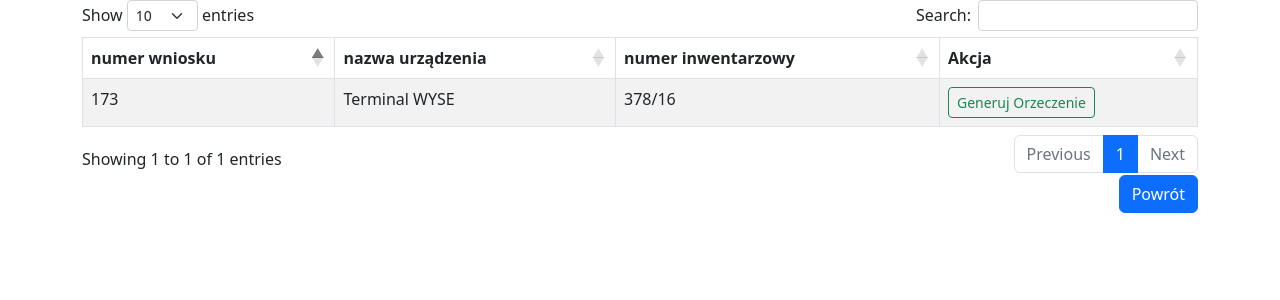
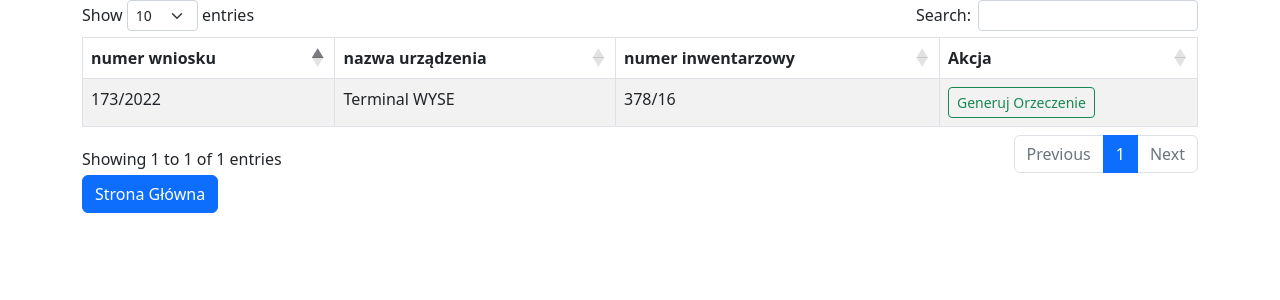
Before and after one commit to MateuszWawro/orzeczenieTechniczneApp, a Flask app: page /lista_orz in a window 1280 px wide. Shown: the top 300 px of the page. Run offline with Flask 2, Linux system fonts and the light colour scheme; a user stored in the database is signed in; data comes from the database, SQL or seed files in the repository; both versions use the stored data as it was after the commit; some libraries are stand-ins or nearby versions.

Commit message:
jakies tam poprawki

```diff
--- a/app/templates/formularz.html
+++ b/app/templates/formularz.html
@@ -31,7 +31,7 @@
             </div>
         </div>
 
-        <div class = "form-group"> {{form.numer_wniosku(placeholder='Numer Wniosku (nr)', class="form-control")}}</div>
+        <div class = "form-group"> {{form.numer_wniosku(placeholder='Numer Wniosku (nr)', value='{{i.id}}', class="form-control")}}</div>
         <div class = "form-group"> {{form.komorka(placeholder="Miejsce użytkowania", class="form-control")}}</div>
         <div class = "form-group"> {{form.kom_orz(placeholder="Zleceniodawca", class="form-control")}}</div>
         <div class = "form-group"> {{form.nazwa_urz(placeholder="nazwa urządzenia", class="form-control")}}</div>
--- a/app/templates/lista_orzeczen.html
+++ b/app/templates/lista_orzeczen.html
@@ -34,7 +34,7 @@
             <tbody>
             {% for i in lista_orzecz %}
             <tr>
-                <td>{{i.id}}</td>
+                <td>{{i.id}}/2022</td>
                 <td>{{i.nazwa_urz}}</td>
                 <td>{{i.num_inw}}</td>
                 <td> <a href="/generate/{{i.id}}" class="btn btn-outline-success btn-sm" role="button" aria-pressed="true">Generuj Orzeczenie</a></td>
@@ -45,8 +45,8 @@
     </div>
 </div>
 <div class ="container">
-    <div class ="d-flex flex-row-reverse">
-    <a href="{{url_for('form_page')}}" class="btn btn-primary" role="button" aria-pressed="true">Powrót</a>
+    <div class ="d-flex flex-row">
+    <a href="{{url_for('form_page')}}" class="btn btn-primary" role="button" aria-pressed="true">Strona Główna</a>
     </div>
 </div>
 <script>
--- a/app/views.py
+++ b/app/views.py
@@ -8,6 +8,7 @@ from .report_generate import create_report, generate_report
 from flask import send_file
 import datetime
 from passlib.hash import bcrypt_sha256
+from sqlalchemy import func
 
 
 #widok strony głównej
@@ -21,6 +22,7 @@ def home_page():
 @app.route('/form',  methods=['GET','POST'])
 def form_page():
     form = NewPredicate()
+    max_numer = db.session.query(func.max(Orzeczenie.id))
     if form.validate_on_submit():
         try:
             q = Orzeczenie(id=form.numer_wniosku.data, kom_orz=form.kom_orz.data, komorka=form.komorka.data,
@@ -38,7 +40,7 @@ def form_page():
                          mimetype='application/vnd.ms-excel')
     else:
         flash(form.errors)
-    return render_template("formularz.html", title="", form=form)
+    return render_template("formularz.html", title="", form=form, max_numer=max_numer)
 
 
 #formularz logowania
```
Also changed, not shown: orztechApp_database.db.
